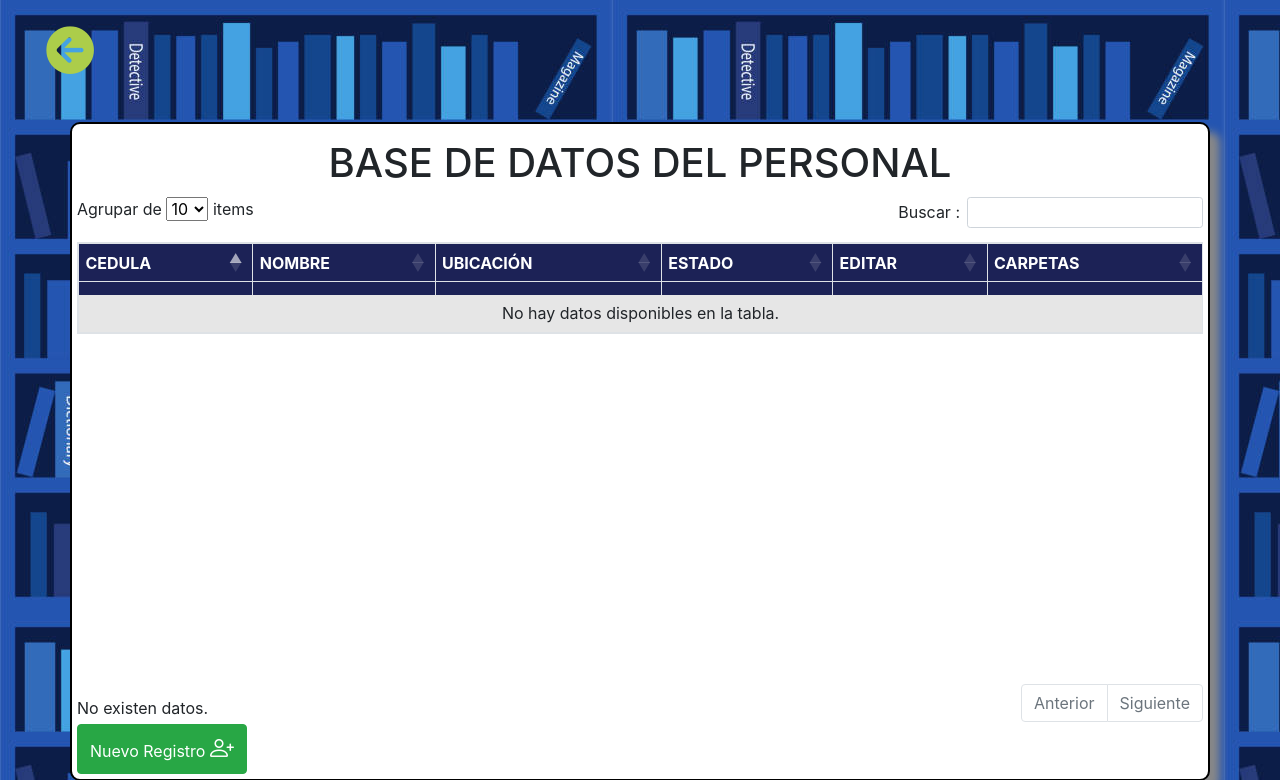
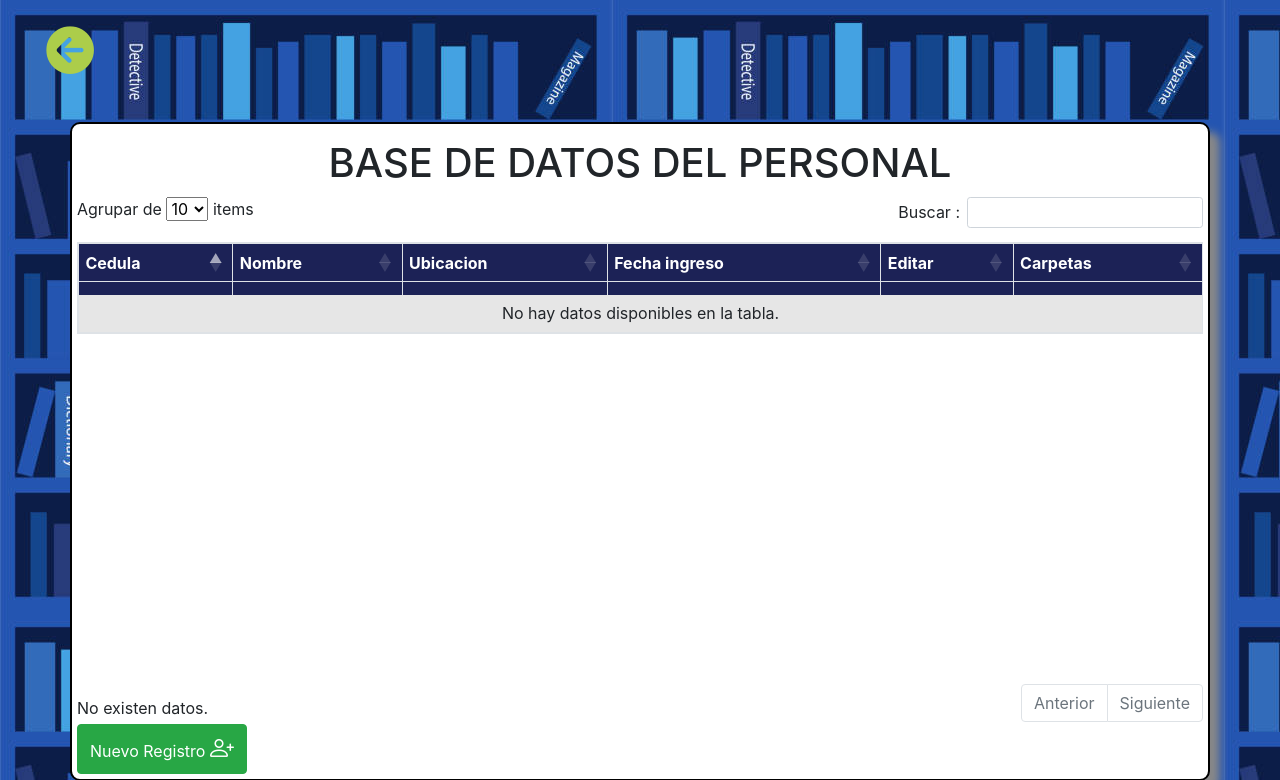
Before and after one commit to DuvanBonilla/gd_archivo, a PHP site: page /tabla_empleados.php in a window 1280 px wide. Shown: the top 780 px of the page. Run offline with PHP 8.4, Linux system fonts and the light colour scheme; a user stored in the database is signed in; data that the repository does not hold is empty; some libraries are stand-ins or nearby versions.

Commit message:
refactor(tabla empleados): cambios en el orden de columnas

```diff
--- a/view/tabla_empleados.php
+++ b/view/tabla_empleados.php
@@ -29,12 +29,13 @@ if(!isset($_SESSION["usuario"])){
             <h1>BASE DE DATOS DEL PERSONAL</h1>
             <thead>
                 <tr>
-                    <th>CEDULA</th>
-                    <th>NOMBRE</th>
-                    <th>UBICACIÓN</th>
-                    <th>ESTADO</th>
-                    <th>EDITAR</th>
-                    <th>CARPETAS</th>
+                    <th>Cedula</th>
+                    <th>Nombre</th>
+                    <th>Ubicacion</th>
+                    <th>Fecha ingreso</th>
+                    <th>Editar</th>
+                    <th>Carpetas</th>
+
                 </tr>
             </thead>
             <tbody>
@@ -46,7 +47,7 @@ if(!isset($_SESSION["usuario"])){
                     echo '<td>'.$empleado['Cedula'].'</td>';
                     echo '<td>'.$empleado['Nombre'].'</td>';
                     echo '<td>'.$empleado['Ubicacion'].'</td>';
-                    echo '<td>'.$empleado['Carpetas'].'</td>';
+                    echo '<td>'.$empleado['Fechaingreso'].'</td>';
                     echo '<td><button class="btn btn-primary">Editar</button></td>';
                     echo '<td><button class="btn btn-secondary">Carpetas</button></td>';
                     echo '</tr>';
```
